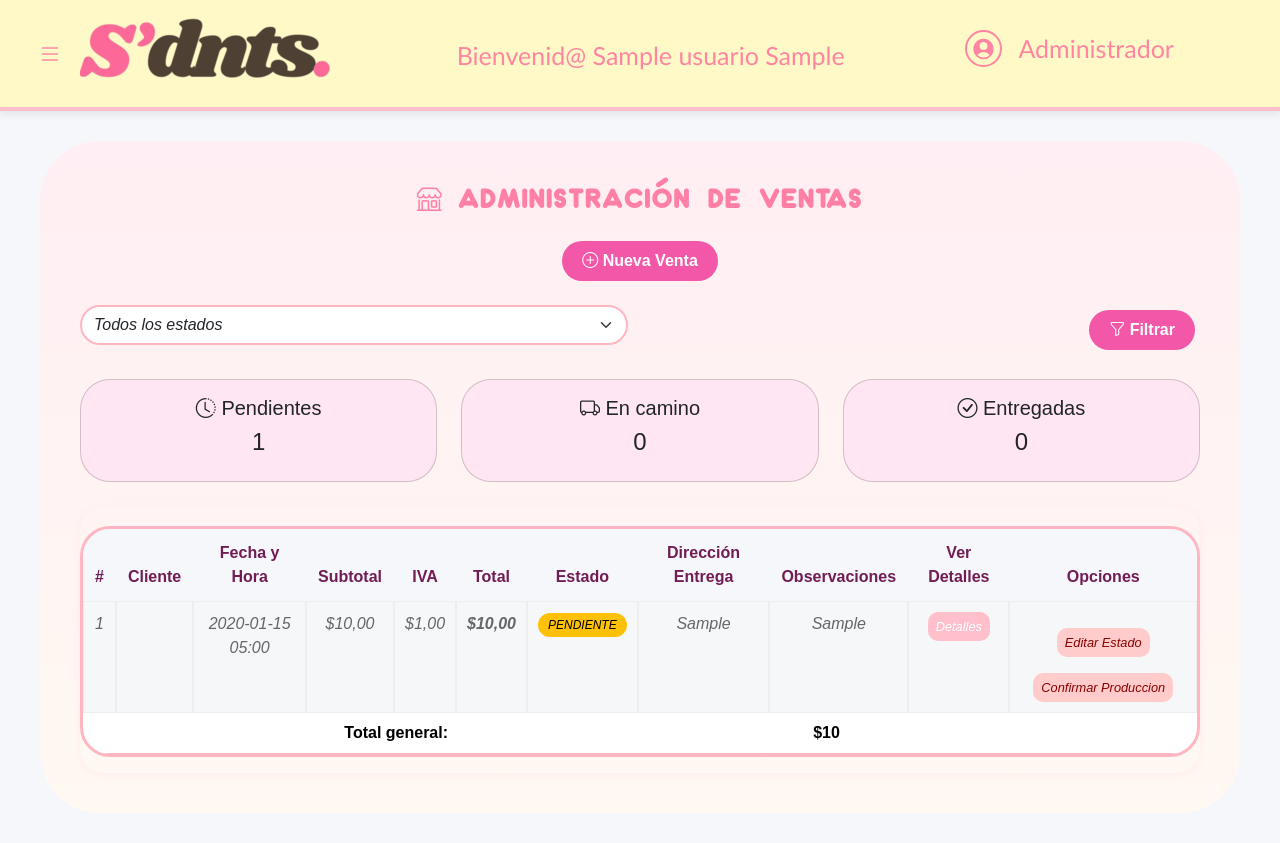
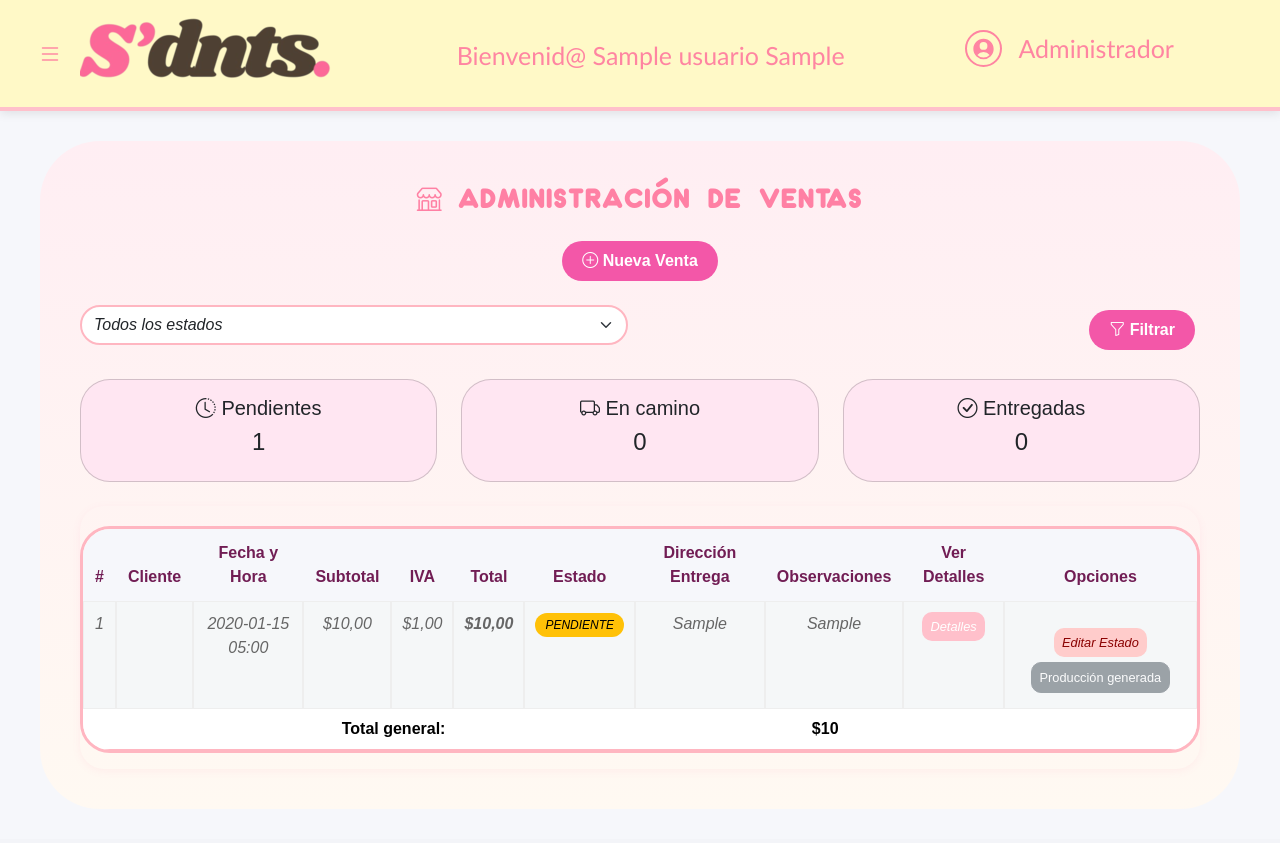
Before and after one commit to estefa009/KAEF_PYTH, a Django app: page /ventas_admin/ in a window 1280 px wide. After the commit the page ends 753 px from the top, so only its background shows below. Run offline with Django 5.2, Linux system fonts and the light colour scheme; a user stored in the database is signed in; tables that the repository leaves empty hold one stand-in row (values such as "Sample post").

Commit message:
boton de produccion ya hecha

```diff
--- a/sdnts/templates/admin/ventas/ventas_admin.html
+++ b/sdnts/templates/admin/ventas/ventas_admin.html
@@ -282,9 +282,13 @@
                             <a href="{% url 'editar_estado_venta' venta.cod_venta %}" class="btn btn-warning btn-sm mt-3">
                                 Editar Estado
                             </a>
+                            {% if not venta.produccion %}
                             <a href="{% url 'confirmar_generacion_produccion' venta.cod_venta %}" class="btn btn-warning btn-sm mt-3">
                                 Confirmar Produccion
                             </a>
+                            {% else %}
+                                <button class="btn btn-sm btn-secondary" disabled>Producción generada</button>
+                            {% endif %}
                         </td>
                     </tr>
                     {% empty %}
```
